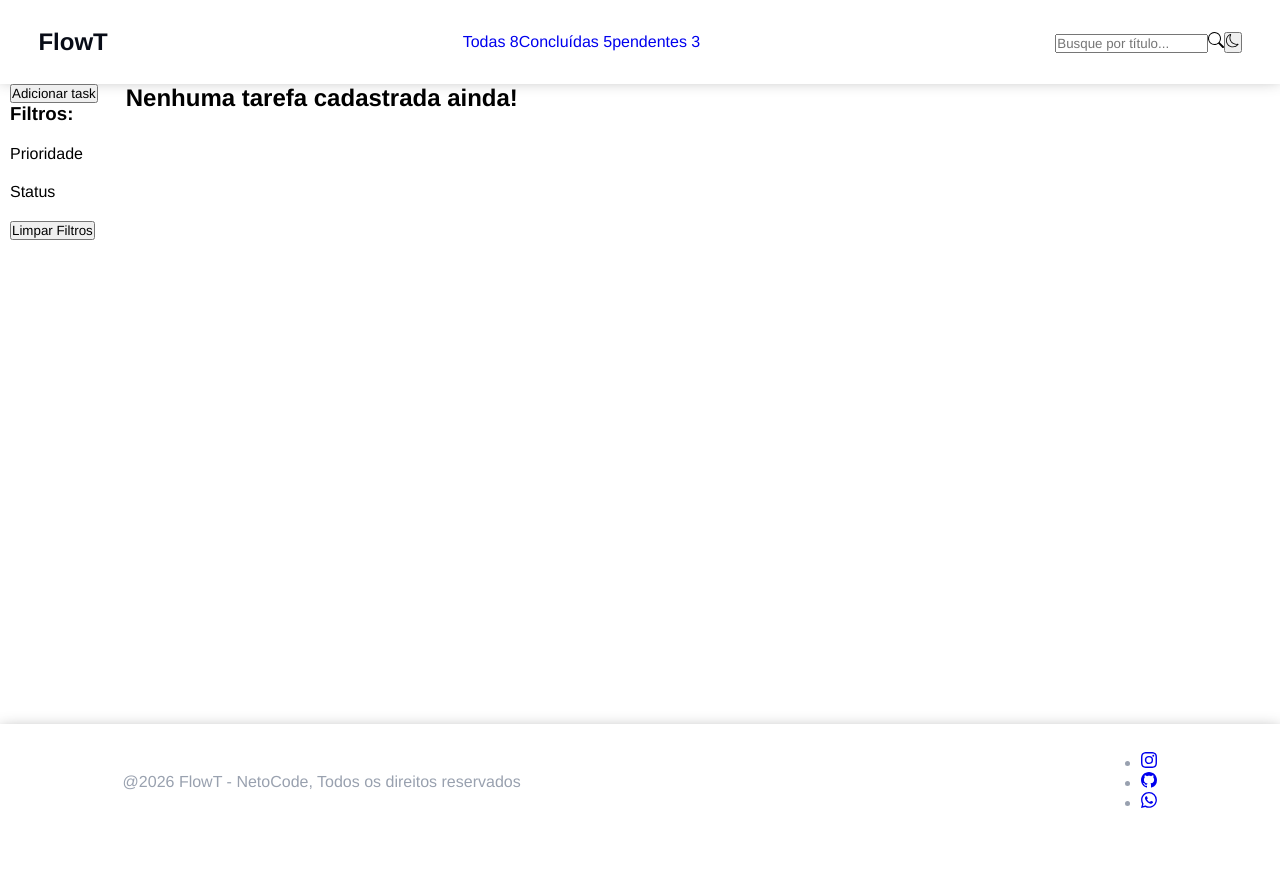
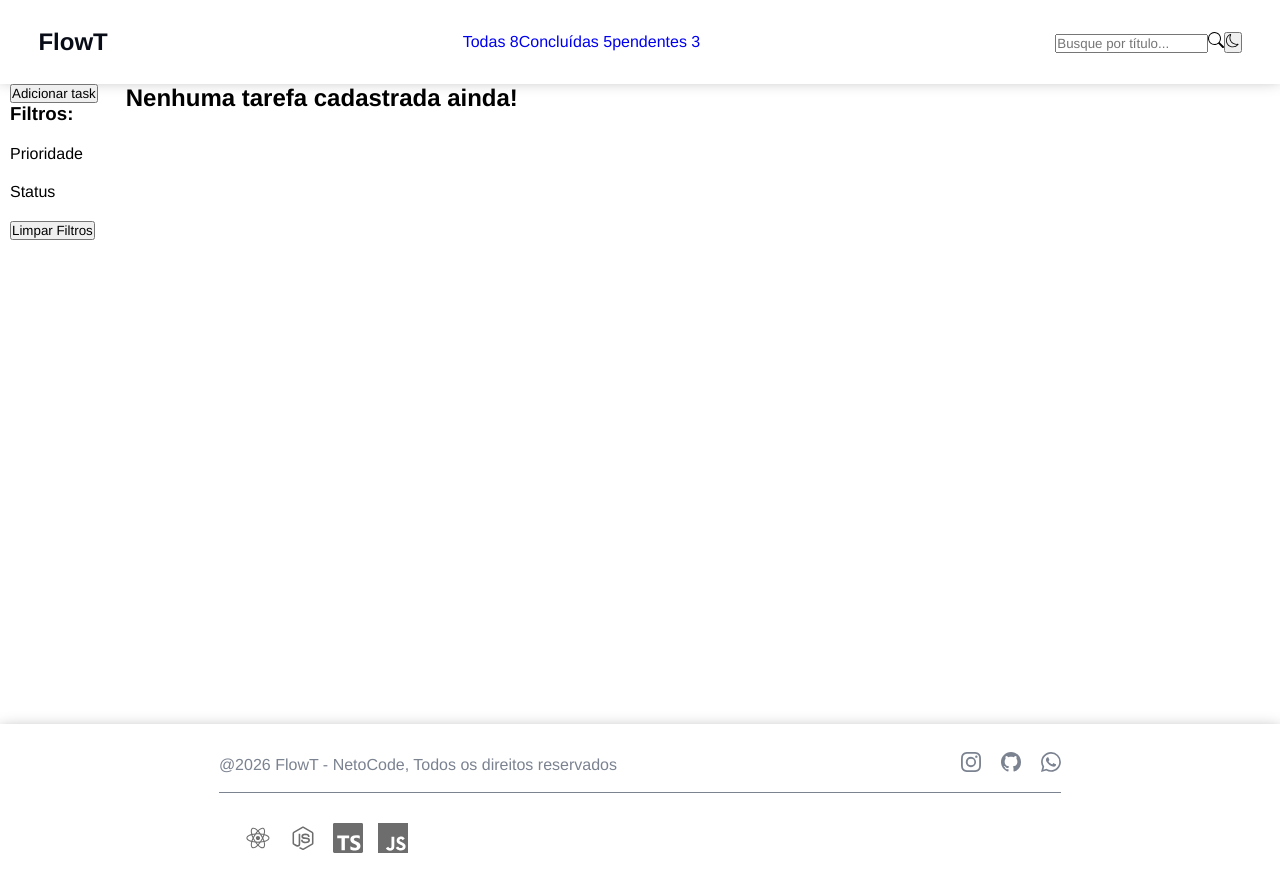
Before and after one commit to soaresesousa/FlowT---Projeto-Gerenciador-de-Tarefas, a React (Vite) app: page / in a window 1280 px wide. Before the commit the page ends 840 px from the top, so only its background shows below. Built offline with nearby package versions, Linux system fonts and the light colour scheme.

Commit message:
(style): finalizado estilo do footer

```diff
--- a/src/components/Footer.tsx
+++ b/src/components/Footer.tsx
@@ -3,11 +3,13 @@ import React from 'react';
 import {BsInstagram, BsGithub, BsWhatsapp} from 'react-icons/bs'
 
 import "../styles/footer.css"
+import {  DiNodejsSmall, DiReact } from 'react-icons/di';
+import {  SiJavascript, SiTypescript } from 'react-icons/si';
 
 const Footer: React.FunctionComponent = () => {
   return (
   <footer>
-    <div className="footer-inside">
+    <div className="footer-top">
         <p>@2026 FlowT - NetoCode, Todos os direitos reservados</p>
         <ul>
             <li><a href="#"><BsInstagram/></a></li>
@@ -15,6 +17,14 @@ const Footer: React.FunctionComponent = () => {
             <li><a href="#"><BsWhatsapp/></a></li>
         </ul>
     </div>
+    <div className="footer-bottom">
+        <div className="icons-footer">
+          <DiReact />
+          <DiNodejsSmall />
+          <SiTypescript/>
+          <SiJavascript/>
+        </div>
+    </div>
   </footer>
   );
 };
--- a/src/styles/footer.css
+++ b/src/styles/footer.css
@@ -1,15 +1,49 @@
 footer {
     width: 100%;
-    padding: 28px 3%;
+    padding: 28px 3% 0px;
     background: var(--bg-color);
     box-shadow: 0px 6px 16px var(--shadow-color);
 }
 
-.footer-inside {
+.footer-top {
     display: flex;
     align-items: center;
     margin: 0 auto;
     justify-content: space-between;
-    max-width: 86%;
+    max-width: 70%;
     color: var(--l-opacity-color);
 }
+
+.footer-top ul {
+    display: flex;
+    list-style: none;
+    gap: 20px;
+}
+
+.footer-top ul li a {
+    color: var(--l-opacity-color);
+    transition: all ease .3s;
+    font-size: 20px;
+}
+
+.footer-top ul li a:hover {
+    color: var(--text-color);
+}
+
+.footer-bottom {
+    width: 70%;
+    margin: 15px auto 0px;
+    padding: 30px 2% 20px;
+    border-top: 1px solid var(--l-opacity-color);
+}
+
+.footer-bottom .icons-footer {
+    display: flex;
+    justify-content: start;
+    gap: 15px;
+}
+
+.footer-bottom .icons-footer svg {
+    color: rgb(109, 109, 109);
+    font-size: 30px;
+}
--- a/src/theme.css
+++ b/src/theme.css
@@ -2,7 +2,7 @@
     --bg-color:#fff;
     --text-color:#080C17;
     --shadow-color:#0000006d;
-    --l-opacity-color:#99A1AF;
+    --l-opacity-color:#7b8290;
 }
 
 [data-theme='dark'] {
```
